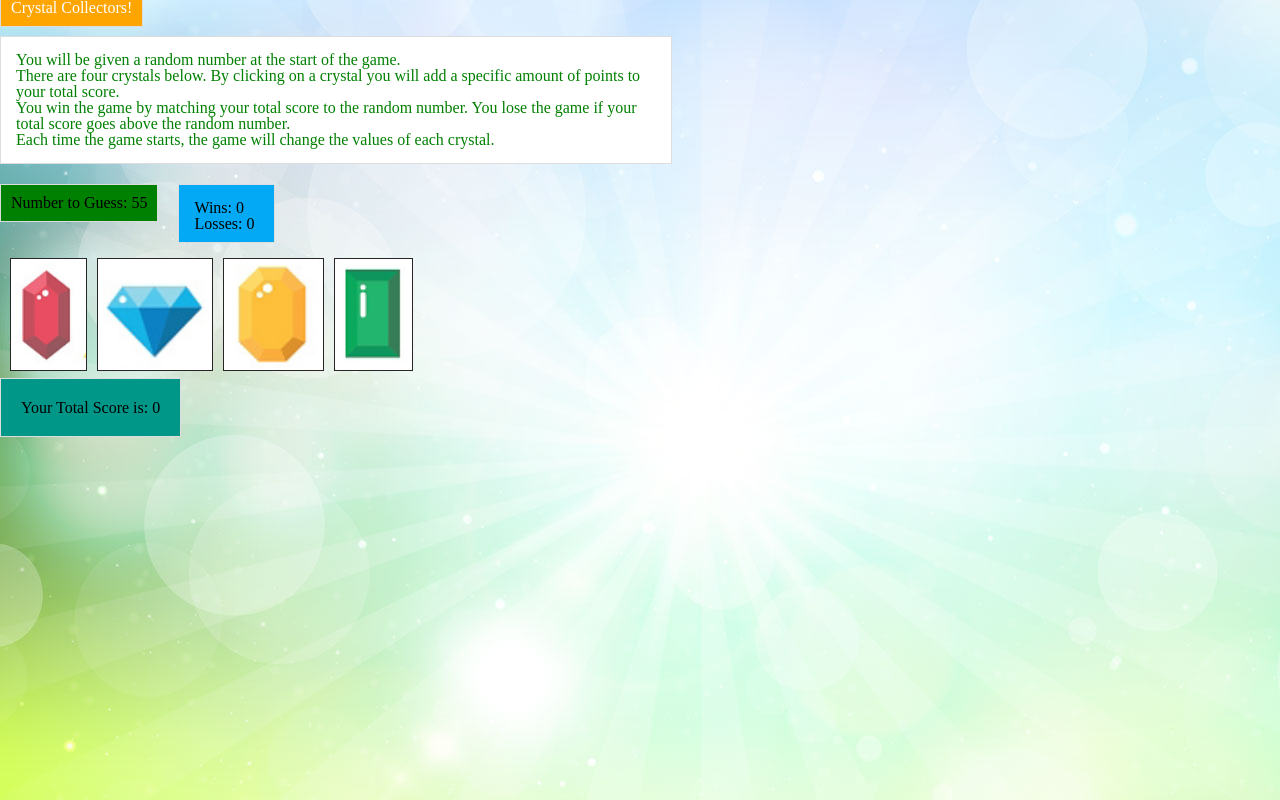
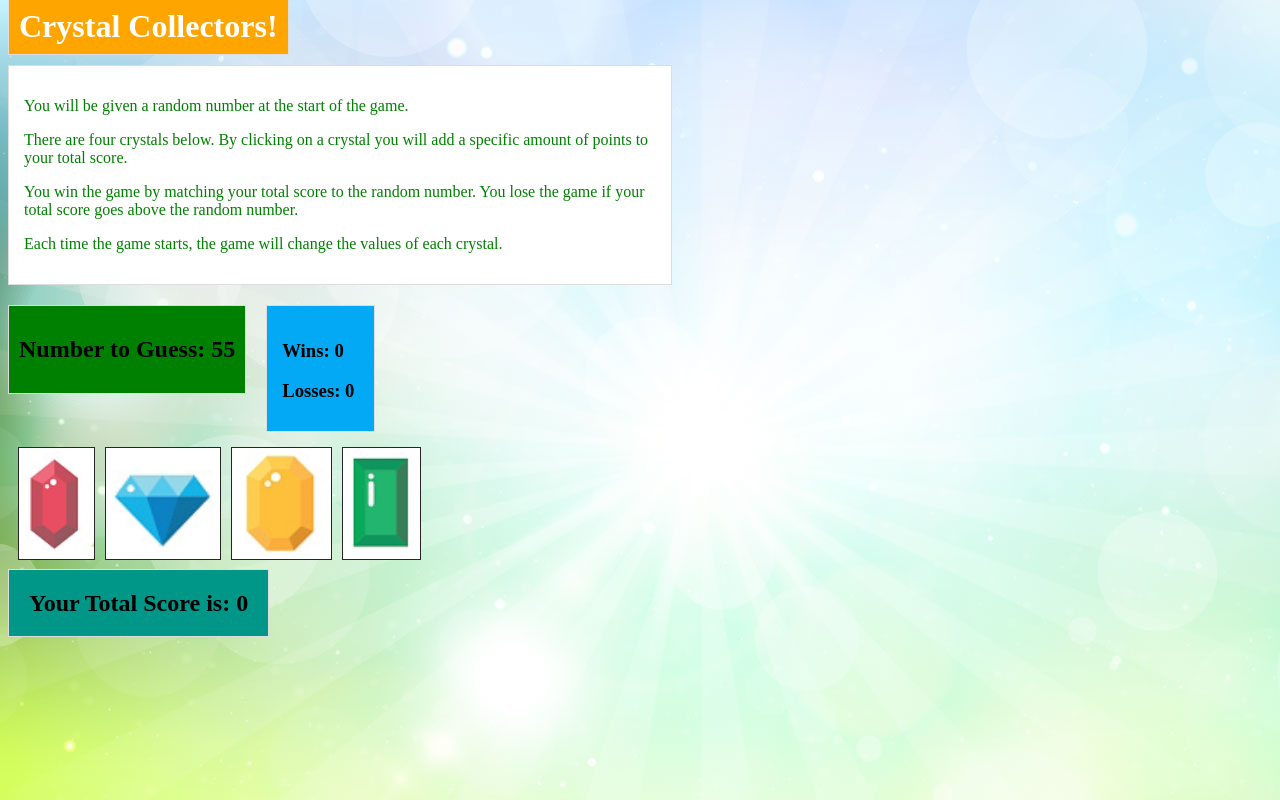
Before and after one commit to sjohns1986/week-4-game, a plain HTML site: page index.html in a window 1280 px wide. Drawn offline with nearby package versions, Linux system fonts and the light colour scheme.

Commit message:
more stuff

```diff
--- a/index.html
+++ b/index.html
@@ -2,7 +2,7 @@
 <html>
 <head>
 	<title>Crystal Collectors</title>
-	<link rel="stylesheet" type="text/css" href="assets/css/reset.css">
+<!-- 	<link rel="stylesheet" type="text/css" href="assets/css/reset.css"> -->
 	<link rel="stylesheet" type="text/css" href="assets/css/style.css">
 </head>
 <body>
```
